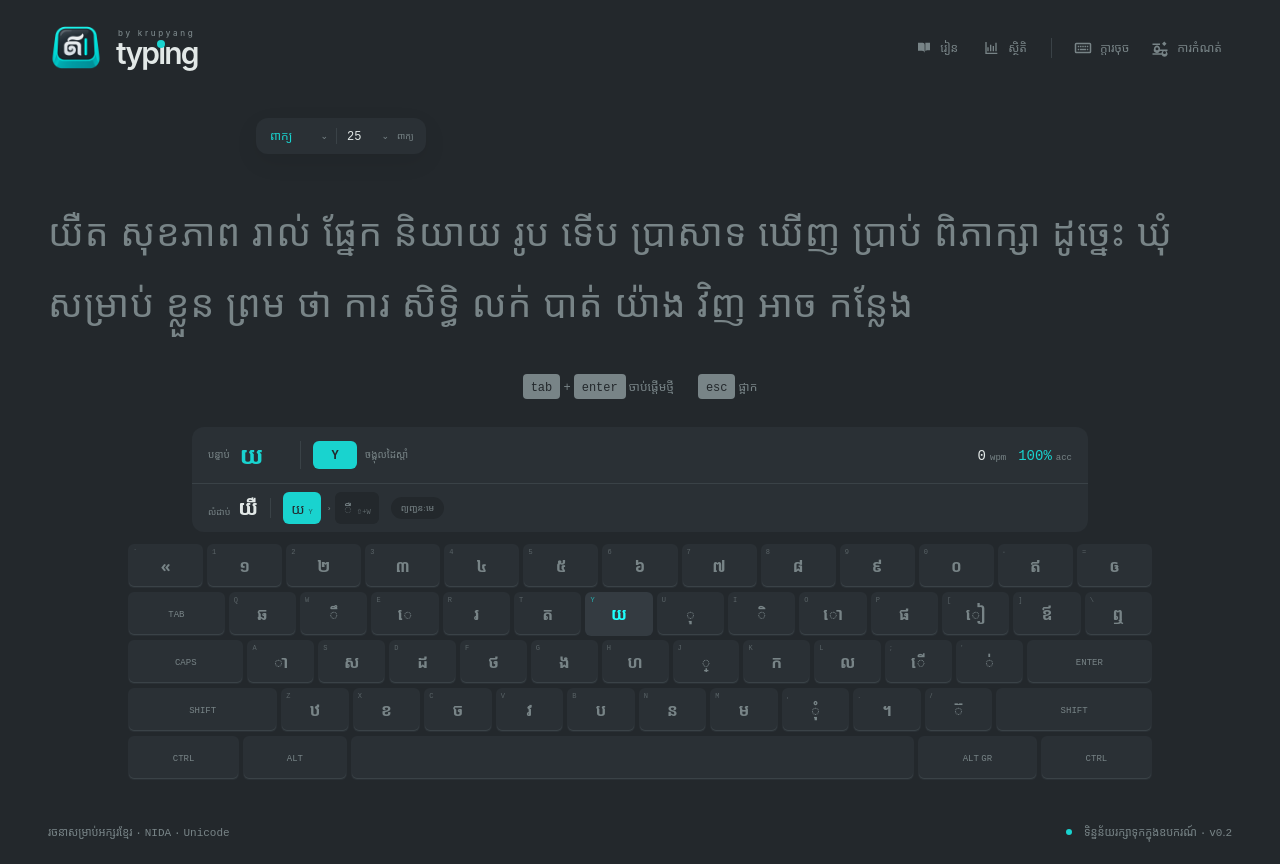
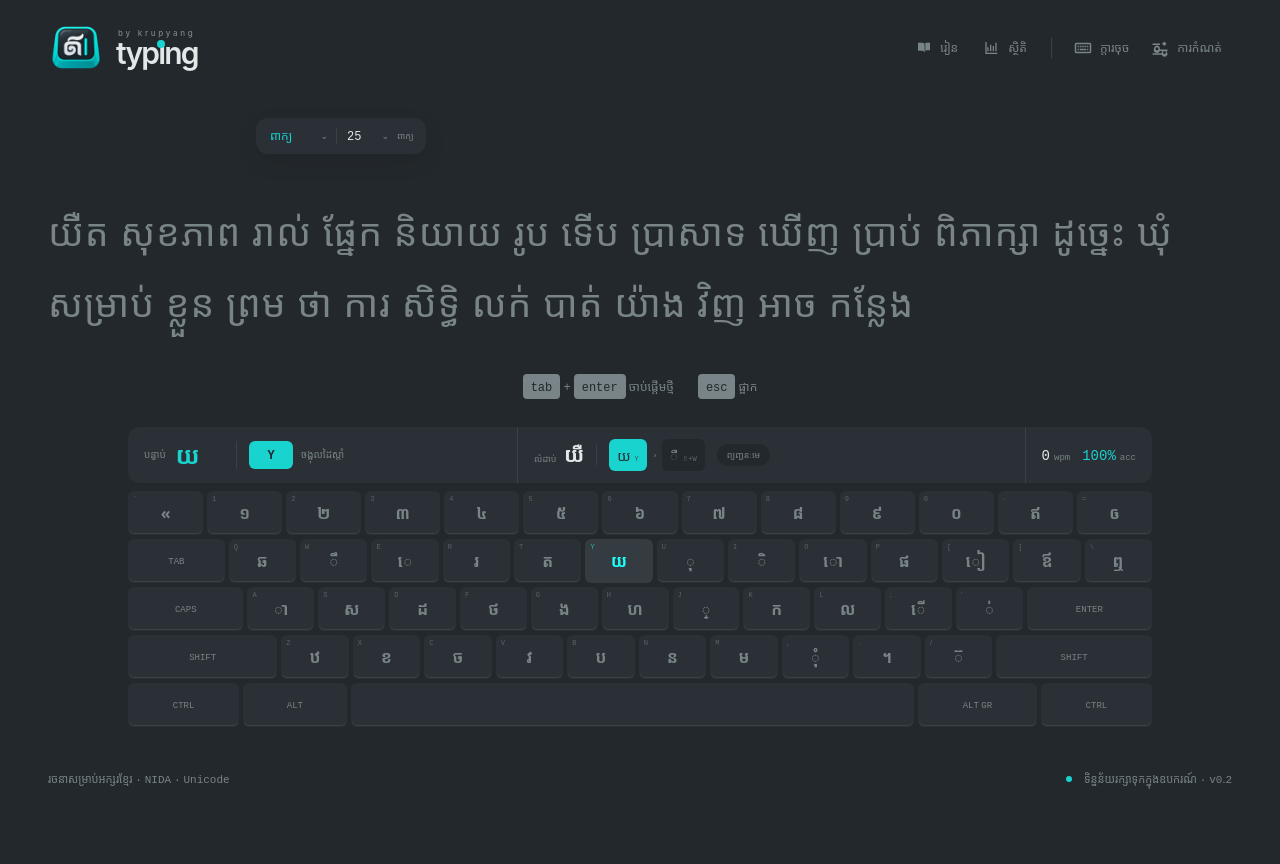
Before and after one commit to lisoingsem/typing, a Nuxt app: page / in a window 1280 px wide. After the commit the page ends 811 px from the top, so only its background shows below. Built offline with nearby package versions, Linux system fonts and the light colour scheme.

Commit message:
Align keyboard guide with keyboard

```diff
--- a/components/typing/KhmerClusterCoach.vue
+++ b/components/typing/KhmerClusterCoach.vue
@@ -32,7 +32,7 @@ const currentRole = computed(() => steps.value.find(step => step.state === 'curr
 </script>
 
 <template>
-  <section class="flex min-h-11 w-full items-center gap-3 overflow-x-auto border-t border-faint px-3 py-2 sm:px-4" aria-label="Khmer keystroke sequence">
+  <section class="flex min-h-14 w-full min-w-0 flex-1 items-center gap-3 overflow-x-auto border-t border-faint px-3 py-2 sm:w-auto sm:border-l sm:border-t-0 sm:px-4" aria-label="Khmer keystroke sequence">
     <div class="flex shrink-0 items-baseline gap-2">
       <p class="text-[9px] text-muted">លំដាប់</p>
       <p class="text-xl font-semibold text-text">{{ displayCluster }}</p>
--- a/components/typing/TypingGuide.vue
+++ b/components/typing/TypingGuide.vue
@@ -4,8 +4,6 @@ import type { GuidedKeystroke } from '~/types/keyboard'
 
 const props = defineProps<{
   keystroke?: GuidedKeystroke
-  wpm: number
-  accuracy: number
   feedback: 'idle' | 'correct' | 'incorrect'
 }>()
 
@@ -20,7 +18,7 @@ const hintText = computed(() => {
 </script>
 
 <template>
-  <section class="flex min-h-14 w-full flex-wrap items-center gap-3 px-3 py-2.5 sm:flex-nowrap sm:px-4" aria-label="Typing guide">
+  <section class="flex min-h-14 w-full items-center gap-3 px-3 py-2.5 sm:w-[38%] sm:shrink-0 sm:px-4" aria-label="Typing guide">
     <div class="flex min-w-20 items-center gap-2">
       <p class="text-[10px] text-muted">បន្ទាប់</p>
       <p class="min-w-7 truncate text-center text-2xl font-semibold text-accent">{{ displayCharacter }}</p>
@@ -35,9 +33,5 @@ const hintText = computed(() => {
       <span v-if="keystroke" class="hidden text-[10px] md:inline" :class="feedback === 'incorrect' ? 'text-danger' : 'text-muted'">{{ hintText }}</span>
     </div>
 
-    <div class="ml-auto flex shrink-0 items-center gap-3 text-[9px] text-muted">
-      <span><b class="mr-1 text-sm font-normal text-text">{{ wpm }}</b>wpm</span>
-      <span><b class="mr-1 text-sm font-normal" :class="accuracy < 90 ? 'text-danger' : 'text-accent'">{{ accuracy }}%</b>acc</span>
-    </div>
   </section>
 </template>
--- a/components/typing/TypingTest.vue
+++ b/components/typing/TypingTest.vue
@@ -83,14 +83,16 @@ onMounted(() => {
         <span class="hidden sm:inline"><kbd class="rounded bg-muted px-2 py-1 text-page">esc</kbd> ផ្អាក</span>
       </div>
 
-      <div v-if="settings.guidedMode" class="mx-auto mb-3 flex w-full max-w-4xl flex-col overflow-hidden rounded-xl bg-panel">
+      <div v-if="settings.guidedMode" class="mx-auto mb-2 flex w-full max-w-5xl flex-col overflow-hidden rounded-xl bg-panel sm:flex-row">
         <TypingGuide
           :keystroke="guide"
-          :wpm="engine.wpm.value"
-          :accuracy="engine.accuracy.value"
           :feedback="engine.guideFeedback.value"
         />
         <KhmerClusterCoach :cluster="activeCluster" :typed-codepoints="typedInActiveCluster" />
+        <div class="flex min-h-12 w-full shrink-0 items-center justify-end gap-3 border-t border-faint px-4 text-[9px] text-muted sm:min-h-14 sm:w-auto sm:border-l sm:border-t-0" aria-label="Live typing metrics">
+          <span><b class="mr-1 text-sm font-normal text-text">{{ engine.wpm.value }}</b>wpm</span>
+          <span><b class="mr-1 text-sm font-normal" :class="engine.accuracy.value < 90 ? 'text-danger' : 'text-accent'">{{ engine.accuracy.value }}%</b>acc</span>
+        </div>
       </div>
 
       <KhmerKeyboard
```
